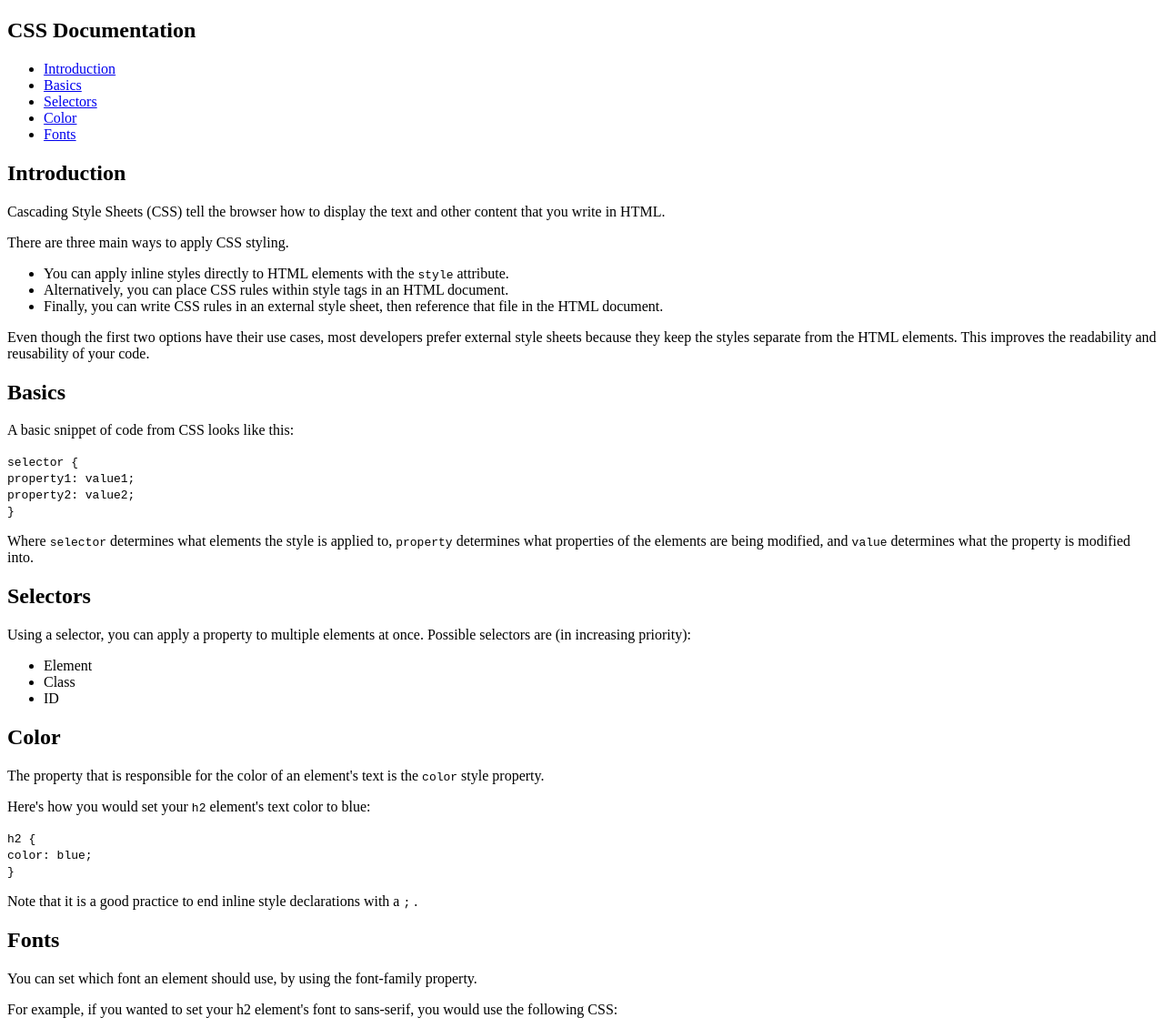
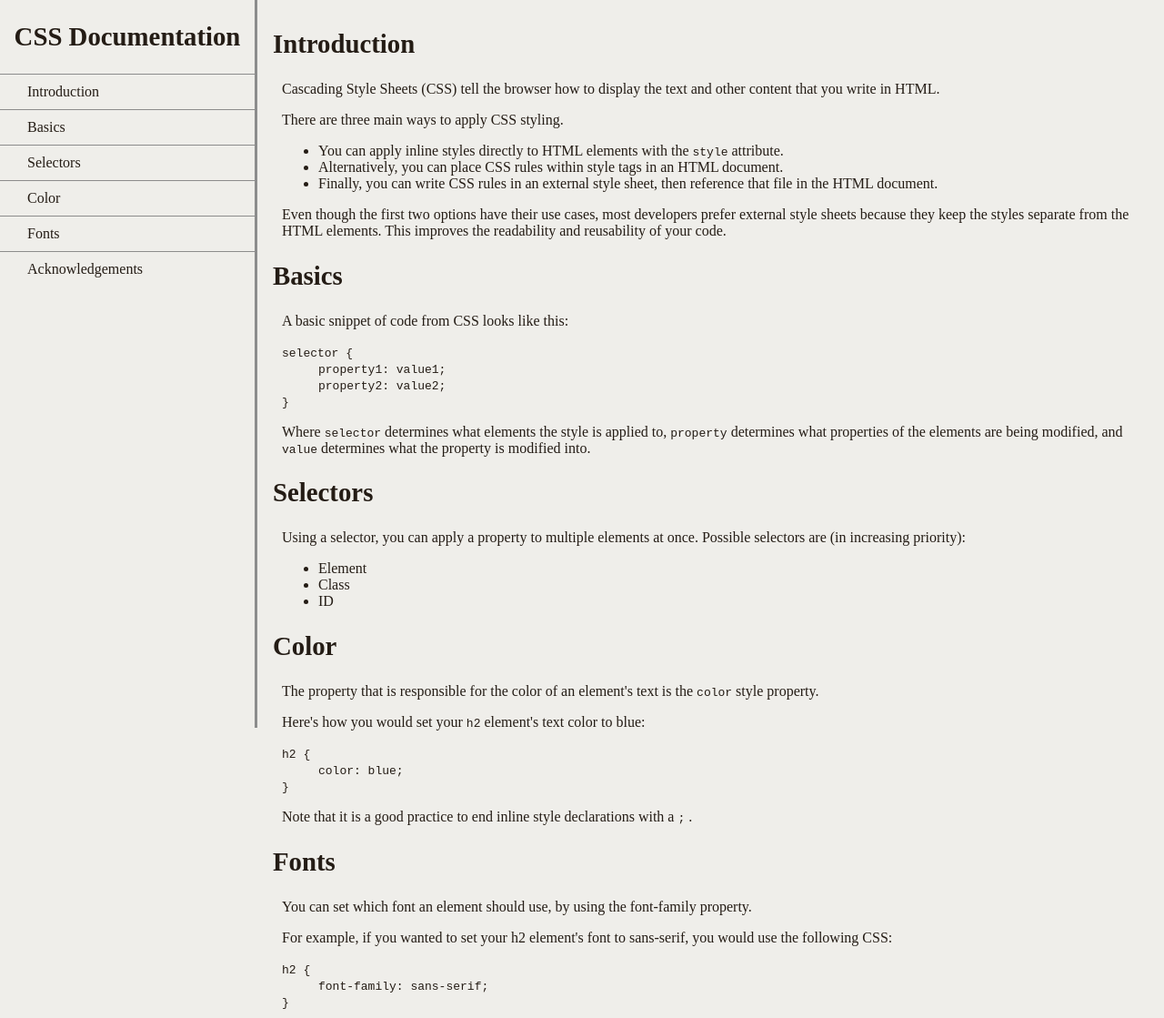
Before and after one commit to melvinkokxw/basic-pages, a plain HTML site: page technical-documentation-page/index.html in a window 1280 px wide. Shown: the top 1119 px of the page at 91% size. Drawn offline with Linux system fonts and the light colour scheme.

Commit message:
Styled technical documentation page
Added styling for desktop and mobile view. When in desktop view, navbar
will be fixed to the left side of the screen. When in mobile view,
navbar will be at top of screen and not fixed.

```diff
--- a/technical-documentation-page/css/master.css
+++ b/technical-documentation-page/css/master.css
@@ -0,0 +1,85 @@
+:root {
+  --color1: #EFEEEA;
+  --color2: #8C8C8C;
+  --color3: #241C15;;
+}
+
+body {
+  background-color: var(--color1);
+  color: var(--color3);
+}
+
+#nav-list {
+  list-style: none;
+}
+
+a {
+  color: var(--color3);
+  text-decoration: none;
+  cursor: pointer;
+}
+
+.tab {
+  margin-left: 40px;
+}
+
+header {
+  text-align: center;
+  font-size: 1.2em;
+}
+
+main {
+  text-align: left;
+  margin-left: 20px;
+}
+
+main header {
+  text-align: left;
+}
+
+main article {
+  margin: 10px;
+}
+
+@media only screen and (min-width: 480px) {
+  nav {
+    position: fixed;
+    width: 280px;
+    height: 100%;
+    left: 0px;
+    top: 0px;
+    border-right: 3px solid;
+    border-color: var(--color2);
+  }
+
+  nav ul {
+    height: 88%;
+    padding: 0;
+    overflow-y: scroll;
+    overflow-x: hidden;
+  }
+
+  nav li {
+    position: relative;
+    width: 100%;
+    border-top: 1px solid;
+    border-color: var(--color2);
+  }
+
+  nav a {
+    display: block;
+    padding: 10px 30px;
+    cursor: pointer;
+  }
+
+  main {
+    position: absolute;
+    left: 280px;
+  }
+}
+
+@media only screen and (max-width: 480px) {
+  nav {
+    text-align: center;
+  }
+}
--- a/technical-documentation-page/index.html
+++ b/technical-documentation-page/index.html
@@ -8,23 +8,26 @@
   <body>
     <script src="https://cdn.freecodecamp.org/testable-projects-fcc/v1/bundle.js"></script>
 
-    <main id="main-doc">
-      <nav id="nav-bar">
+    <nav id="navbar">
       <header>
         <h1>CSS Documentation</h1>
-          <ul>
+      </header>
+        <ul id="nav-list">
           <li><a href="#Introduction" class="nav-link">Introduction</a></li>
           <li><a href="#Basics" class="nav-link">Basics</a></li>
           <li><a href="#Selectors" class="nav-link">Selectors</a></li>
           <li><a href="#Color" class="nav-link">Color</a></li>
           <li><a href="#Fonts" class="nav-link">Fonts</a></li>
+          <li><a href="#Acknowledgements" class="nav-link">Acknowledgements</a></li>
         </ul>
-        </header>
     </nav>
+
+    <main id="main-doc">
       <section class="main-section" id="Introduction">
         <header>
           <h2>Introduction</h2>
         </header>
+        <article class="content">
           <p>Cascading Style Sheets (CSS) tell the browser how to display the text and other content that you write in HTML.</p>
           <p>There are three main ways to apply CSS styling.</p>
           <ul>
@@ -33,12 +36,14 @@
             <li>Finally, you can write CSS rules in an external style sheet, then reference that file in the HTML document. </li>
           </ul>
           <p>Even though the first two options have their use cases, most developers prefer external style sheets because they keep the styles separate from the HTML elements. This improves the readability and reusability of your code.</p>
+        </article>
         </section>
 
       <section class="main-section" id="Basics">
         <header>
           <h2>Basics</h2>
         </header>
+        <article class="content">
           <p>A basic snippet of code from CSS looks like this:</p>
           <code>
             <span>selector {<br></span>
@@ -47,24 +52,28 @@
             <span>}</span>
           </code>
           <p>Where <code>selector</code> determines what elements the style is applied to, <code>property</code> determines what properties of the elements are being modified, and <code>value</code> determines what the property is modified into.</p>
+        </article>
         </section>
 
       <section class="main-section" id="Selectors">
         <header>
           <h2>Selectors</h2>
         </header>
+        <article class="content">
           <p>Using a selector, you can apply a property to multiple elements at once. Possible selectors are (in increasing priority):</p>
           <ul>
             <li>Element</li>
             <li>Class</li>
             <li>ID</li>
           </ul>
+        </article>
       </section>
 
       <section class="main-section" id="Color">
         <header>
           <h2>Color</h2>
         </header>
+        <article class="content">
           <p>The property that is responsible for the color of an element's text is the <code>color</code> style property.</p>
           <p>Here's how you would set your <code>h2</code> element's text color to blue:</p>
           <code>
@@ -73,12 +82,14 @@
             <span>}</span>
           </code>
           <p>Note that it is a good practice to end inline style declarations with a <code>;</code> .</p>
+        </article>
         </section>
 
       <section class="main-section" id="Fonts">
         <header>
           <h2>Fonts</h2>
         </header>
+        <article class="content">
           <p>You can set which font an element should use, by using the font-family property.</p>
           <p>For example, if you wanted to set your h2 element's font to sans-serif, you would use the following CSS:</p>
           <code>
@@ -86,13 +97,16 @@
             <span class="tab">font-family: sans-serif;</span><br>
             <span>}</span>
           </code>
+        </article>
       </section>
 
       <section class="main-section" id="Acknowledgements">
         <header>
           <h2>Acknowledgements</h2>
         </header>
+        <article class="content">
           <p>Paragraph content was taken from freecodecamp.com's HTML/CSS course</p>
+        </article>
         </section>
     </main>
   </body>
```
Lines whose indentation alone changed are shown as unchanged.
